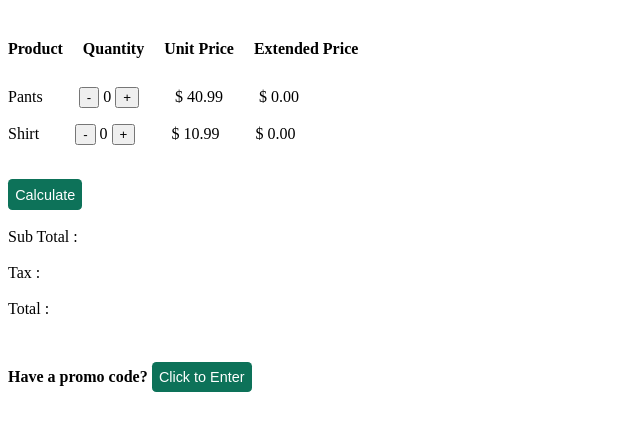
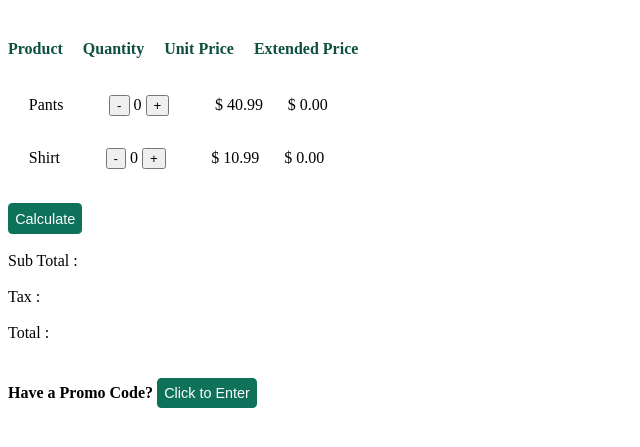
Before and after one commit to bhawansidhu/ECommerce-Checkout, a plain HTML site: page index.html in a window 1280 px wide. Shown: the part 61-508 px from the top of the page, without its empty margins (0-640 px from the left). Drawn offline with Linux system fonts and the light colour scheme.

Commit message:
add promo

```diff
--- a/css/index.css
+++ b/css/index.css
@@ -1,16 +1,17 @@
-.head {
+.info {
+    display: inline-block;
+    padding:   1em 1.3em;
+ }
+
+
+
+.heading {
     display: inline-block;
     padding-right: 1em;
+    color: rgb(14, 80, 63);
 }
 
-div {
-    padding-bottom: 0.5em;
-}
 
-.content {
-    padding-right: 2em;
-    display: inline-block;
-}
 
 .but{
     background-color:rgb(13, 114, 89);
--- a/index.html
+++ b/index.html
@@ -14,30 +14,30 @@
 <body>
     <h1>ECommerce Checkout</h1>
     <div>
-        <h4 class="head">Product</h4>
-        <h4 class="head">Quantity</h4>
-        <h4 class="head">Unit Price</h4>
-        <h4 class="head">Extended Price</h4>
+        <h4 class="heading">Product</h4>
+        <h4 class="heading">Quantity</h4>
+        <h4 class="heading">Unit Price</h4>
+        <h4 class="heading">Extended Price</h4>
     </div>
     <div>
-        <label class="content">Pants</label>
-        <div class="content">
-            <input type="button" id="pantsMinusButton" value="-">
+        <label class="info">Pants</label>
+        <div class="info">
+            <input type="button" id="pantsMinButton" value="-">
             <label id="pantsQty"> 0 </label>
             <input type="button" id="pantsAddButton" value="+">
         </div>
-        <label class="content">$ 40.99</label>
+        <label class="info">$ 40.99</label>
         <label id="extdPricePants">$ 0.00 </label>
     </div>
 
     <div>
-        <label class="content"> Shirt</label>
-        <div class="content">
-            <input type="button" id="shirtMinusButton" value="-">
+        <label class="info"> Shirt</label>
+        <div class="info">
+            <input type="button" id="shirtMinButton" value="-">
             <label id="shirtQty"> 0 </label>
             <input type="button" id="shirtAddButton" value="+">
         </div>
-        <label class="content">$ 10.99</label>
+        <label class="info">$ 10.99</label>
         <label id="extdPriceShirt">$ 0.00 </label>
     </div>
     <br>
@@ -46,12 +46,12 @@
         <label>Sub Total :</label>
         <label id="subTotal"></label><br><br>
         <label>Tax :</label>
-        <label id="taxValue"></label><br><br>
+        <label id="tax"></label><br><br>
         <label>Total :</label>
-        <label id="totalValue"></label><br><br><br>
+        <label id="total"></label><br><br><br>
     </div>
     <div>
-        <label><strong>Have a promo code?</strong></label>
+        <label><strong>Have a Promo Code?</strong></label>
         <input type="button" id="promo" class="but" value="Click to Enter">
     </div>
 
--- a/js/index.js
+++ b/js/index.js
@@ -1,7 +1,6 @@
-//fetch the buttons
-let minusButtonPants = document.getElementById("pantsMinusButton");
+let minusButtonPants = document.getElementById("pantsMinButton");
 let plusButtonPants = document.getElementById("pantsAddButton");
-let minusButtonShirt = document.getElementById("shirtMinusButton");
+let minusButtonShirt = document.getElementById("shirtMinButton");
 let plusButtonShirt = document.getElementById("shirtAddButton");
 let calcSubTotal = document.getElementById("calculate");
 let promoCode = document.getElementById("promo");
@@ -11,57 +10,45 @@ let varExtdPricePants = document.getElementById("extdPricePants");
 let varShirtQty = document.getElementById("shirtQty");
 let varExtdPriceShirt = document.getElementById("extdPriceShirt");
 let varSubTotal = document.getElementById("subTotal");
-let varTax = document.getElementById("taxValue");
-let varTotalValue = document.getElementById("totalValue");
+let varTax = document.getElementById("tax");
+let varTotalValue = document.getElementById("total");
 
-//create function
 
 
 function decreaseValuePants() {
-    //get quantity from innerHTML
-    //decrease by 1
+
     if (varPantQty.innerHTML > 0) {
         let qtyMinus = parseInt(varPantQty.innerHTML) - 1;
-        //assign that new value to the innerHTML
         varPantQty.innerHTML = qtyMinus;
 
     } else {
         varPantQty.innerHTML = 0;
     }
-    //finding extended price
     let extdPrc = parseFloat(varExtdPricePants.innerHTML);
     varExtdPricePants.innerHTML = (varPantQty.innerHTML * 40.99).toFixed(2);
 }
 
 
 function increaseValuePants() {
-    //get quantity from innerHTML\
-    //increase by 1
     let qtyAdd = parseInt(varPantQty.innerHTML) + 1;
-    //assign that new value to the innerHTML
+
     varPantQty.innerHTML = qtyAdd;
 
-    //finding extended price
     let extdPrc = parseFloat(varExtdPricePants.innerHTML);
     varExtdPricePants.innerHTML = (qtyAdd * 40.99).toFixed(2);
 
 }
 
-//shirt
-//create function
 function decreaseValueShirt() {
     if (varShirtQty.innerHTML > 0) {
 
-        //get quantity from innerHTML\
-        //decrease by 1
         let qtyMinus = parseInt(varShirtQty.innerHTML) - 1;
-        //assign that new value to the innerHTML
         varShirtQty.innerHTML = qtyMinus;
     } else {
         varShirtQty.innerHTML = 0;
     }
 
-    //finding extended price
+
     let extdPrc = parseFloat(varExtdPriceShirt.innerHTML);
     varExtdPriceShirt.innerHTML = (varShirtQty.innerHTML * 10.99).toFixed(2);
 
@@ -69,13 +56,10 @@ function decreaseValueShirt() {
 
 
 function increaseValueShirt() {
-    //get quantity from innerHTML\
-    //increase by 1
     let qtyAdd = parseInt(varShirtQty.innerHTML) + 1;
-    //assign that new value to the innerHTML
+
     varShirtQty.innerHTML = qtyAdd;
 
-    //finding extended price
     let extdPrc = parseFloat(varExtdPriceShirt.innerHTML);
     varExtdPriceShirt.innerHTML = (qtyAdd * 10.99).toFixed(2);
 
@@ -88,18 +72,18 @@ function calculate() {
 }
 
 function promo() {
-    let code;
-    let pCode = prompt("Enter your promo code!!", "NOTAX");
-    if (pCode == "NOTAX") {
+
+    let promoCode = prompt("Enter your promo code!", "NOTAX");
+    if (promoCode == "NOTAX") {
         varTax.innerHTML = 0;
         varTotalValue.innerHTML = (parseFloat(varSubTotal.innerHTML) + parseFloat(varTax.innerHTML)).toFixed(2);
 
-    } else if (pCode == "FIFTYFIFTY") {
+    } else if (promoCode == "FIFTYFIFTY") {
         varSubTotal.innerHTML = (parseFloat(varSubTotal.innerHTML) * 50 / 100).toFixed(2);
         varTotalValue.innerHTML = (parseFloat(varSubTotal.innerHTML) + parseFloat(varTax.innerHTML)).toFixed(2);
     }
 }
-//add event listener
+
 minusButtonPants.addEventListener("click", decreaseValuePants);
 plusButtonPants.addEventListener("click", increaseValuePants);
 minusButtonShirt.addEventListener("click", decreaseValueShirt);
```
